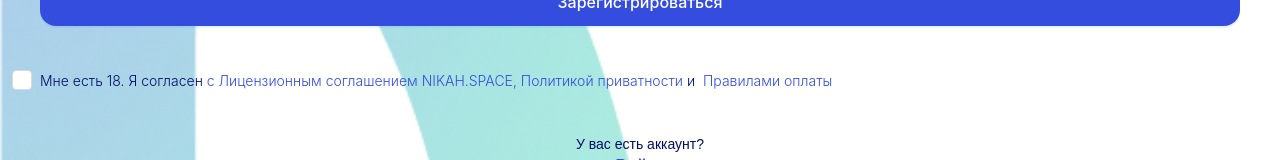
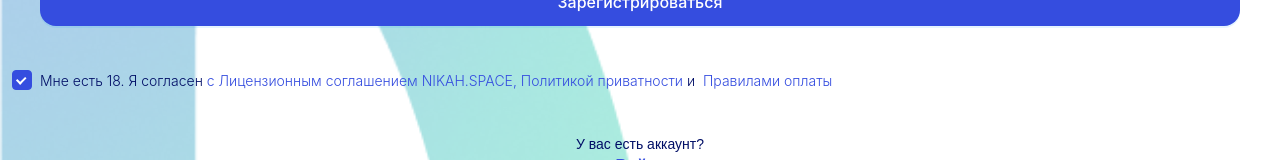
Before and after one commit to NbekWeb/nikoh, a Vue app: page /regis in a window 1280 px wide. Shown: the part 338-498 px from the top of the page. Built offline with nearby package versions, Linux system fonts and the light colour scheme.

Commit message:
first commit

```diff
--- a/src/components/FirstForm.vue
+++ b/src/components/FirstForm.vue
@@ -23,7 +23,7 @@
         :class="
           gender == 2
             ? 'text-blue-700 border-blue-700'
-            : 'text-blue-200 border-transparent'
+            : 'text-blue-200 border-blue-200'
         "
       >
         <women />
--- a/src/views/RegistrationView.vue
+++ b/src/views/RegistrationView.vue
@@ -4,7 +4,7 @@ import { ref } from "vue";
 import { useRouter } from "vue-router";
 
 const router = useRouter();
-const checked = ref(false);
+const checked = ref(true);
 const sms = ref(false);
 
 const phone = ref("");
```
